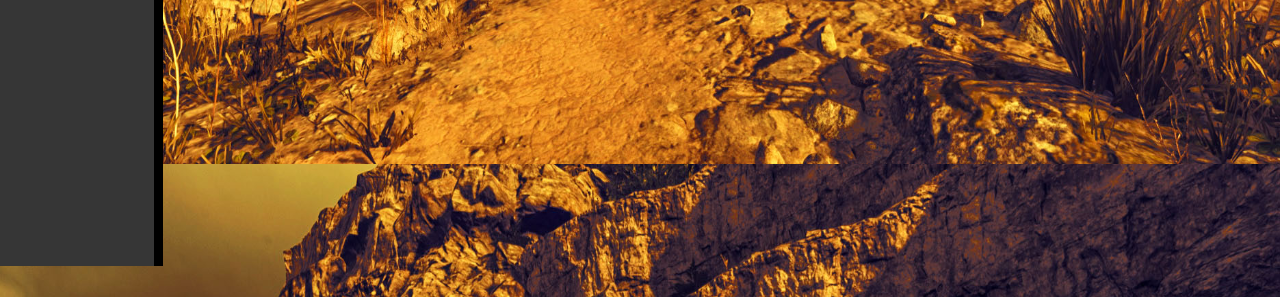
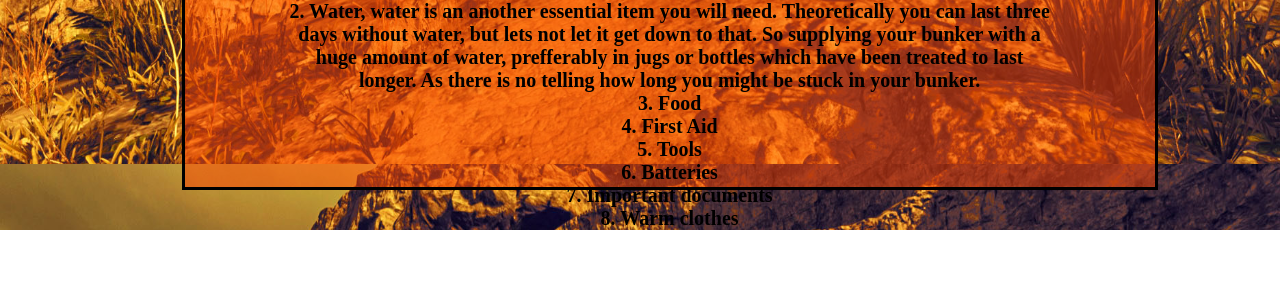
Before and after one commit to solutionai199/L2Web, a plain HTML site: page index.html in a window 1280 px wide. Shown: the part 636-933 px from the top of the page. After the commit the page ends 866 px from the top, so only its background shows below. Drawn offline with Linux system fonts and the light colour scheme; files whose address does not match are found by name.

Commit message:
Add files via upload
Finished verticle nav, almost done section about the overview of apocalypse.

```diff
--- a/code.js
+++ b/code.js
@@ -1,15 +1,22 @@
-var CLOSED = true;
+var CLOSED = false;
 var OPEN = false;
 
 function Nav() {
+    console.log('hi')
     if (CLOSED) {
         document.getElementById("mySidebar").style.width = "0px";
+        document.getElementById("mySidebar").style.border = '0vw solid black';
         CLOSED = false;
         OPEN = true;
+
+        document.getElementById("second-sidebar").style.width = "0px";
 
     } else {
         document.getElementById("mySidebar").style.width = "12vw";
         CLOSED = true;
+        document.getElementById("mySidebar").style.border = '0.75vw solid black';
+
+        document.getElementById("second-sidebar").style.width = "12vw";
     }
 
 }
--- a/index.html
+++ b/index.html
@@ -9,14 +9,45 @@
 
 <body>
     <div class='main'>
+        <div class='nav-background' id='mySidebar'>
             <div id="menu-nav" class="overflow-nav">
                 <button class="openbtn" onclick="Nav()">☰</button>
             </div>
-                <div id="mySidebar" class="sidebar">
-
+            <div class="sidebar" id='second-sidebar'>
                 <a href="index.html">Home</a>
                 <a href="index.html">Gallery</a>
                 <a href="index.html">Contact</a>
             </div>
+        </div>
+
+            <section>
+                <h1>How 2 Bunker</h1>
+               <p>Welcome! Have the world turned upside down? Has Donald Trump accidently launched all his nukes and started a necular winter? Or do you just hate people? Well you have come to the right place! This website provides you all the tips and tricks you will need surving in a bunker.<br>
+
+                So whatever the cause, you need to remain underground. Don't worry, don't panic, we are here to help get you through these tough times.<br>
+
+                Ok so hopefully you are ahead of the current situation and decided to build a bunker, great! So here is a quick guide if you don't already have a bunker built. First of all, order some shipping containers, as these will be the base of your shelter. Shipping containers are probably the easiest to obtain and build with so that's why we choose them for this guide. Though there are many differant types of shelters and bases that you can have as well such as tubes and more. Now dig a hole at least 2 feet deeper than the height of the shipping containers. Pour concrete stairs leading down to the bunker, use I-beams to support the entryway roof, place corrugated steel or any other strong material across the top of the container as a base for the concrete roof, weld a re-bar frame around the stairs, add blocks to the rebar and fill with concrete, pour a 6-inch layer of concrete over the top to insulate and strengthn the roof, plant grass and bushes above the bunker to camouflage it. That should be most of the basics done, though don't hesistate to strenghten your bunker more. Remeber to reinforce weakened areas of the shipping containers.
+
+                   Now we are going to prepare your items and other important things you will need before you start living in your bunker. Your main priority is securing food, water and oxygen, you will most defintaley need oxygen. The rest can come later.<br>
+
+                    1. An air ventilation system is a must, make sure to get a sturdy one that will be able to keep going during a storm or with bombs going off. Another big factor is the amount of people you are storing, as you will need to take this into account when determining how much air you will use. The fewer the better in this case.<br>
+
+                    2. Water, water is an another essential item you will need. Theoretically you can last three days without water, but lets not let it get down to that. So supplying your bunker with a huge amount of water, prefferably in jugs or bottles which have been treated to last longer. As there is no telling how long you might be stuck in your bunker.<br>
+
+                   3. Food <br>
+
+                   4. First Aid <br>
+
+                   5. Tools <br>
+
+                   6. Batteries <br>
+
+                   7. Important documents <br>
+
+                   8. Warm clothes <br>
+
+                </p>
+            </section>
+
 
         </div>
--- a/styles.css
+++ b/styles.css
@@ -16,8 +16,10 @@ html {
 
 .main {
     display: grid;
-    grid-template-columns: auto auto;
-    grid-template-rows: 0.5fr 3fr;
+    grid-template-columns: 12vw auto;
+    grid-template-rows: 0.5fr;
+
+
 }
 
 a {
@@ -37,9 +39,6 @@ a {
     display: grid;
     height: auto;
     width: 12vw;
-/*    border-right: 0.75vw solid black;*/
-/*    background-color: #363636;*/
-/*    text-align: center;*/
 }
 
 .sidebar {
@@ -47,27 +46,67 @@ a {
     grid-row: 2/3;
     display: grid;
     grid-template-columns: auto;
-    grid-template-rows: 2fr 2fr 2fr 2fr;
-    height: 100vh;
-    width: 12vw;
-    background-color: #363636;
-    border-right: 0.75vw solid black;
+    grid-template-rows: 2fr 2fr 2fr 1fr;
+    height: 80vh;
+    width: 0vw;
     transition: 0.5s;
     overflow: hidden;
-
 }
 
 .openbtn {
     justify-self: center;
     font-size: 70px;
-    background-color:transparent;
+    background-color: transparent;
     color: black;
     padding: 10px 15px;
     border: none;
     overflow: visible;
-    margin: auto;
+    margin: 5px;
 }
 
 .openbtn:hover {
     background-color: #363636;
 }
+
+.nav-background {
+    background-color: #363636;
+    border: 0vw solid black;
+    transition: 0.5s;
+    height: 100vh;
+    width: 0vw;
+
+}
+
+section {
+    grid-row: 1/2;
+    grid-column: 2/3;
+    display: grid;
+    grid-template-columns: 0.5fr 4fr 0.5fr;
+    grid-template-rows: 1fr 3fr 1fr;
+    background-color: rgba(255,69,0,0.5);
+    padding: 10px 5px;
+    margin-left: 28px;
+    border: 3px solid black;
+    align-content: center;
+    height: 100vh;
+    width: 75vw;
+
+}
+
+h1 {
+    text-align: center;
+    grid-column: 2/3;
+    margin-top: 15px;
+    text-decoration: underline;
+    font-size: 40px;
+}
+
+p {
+    font-size: 20px;
+    font-weight: bold;
+    text-align: center;
+    grid-row: 2/3;
+    grid-column: 2/3;
+    margin-top: 15px;
+
+}
```
Lines whose indentation alone changed are shown as unchanged.
